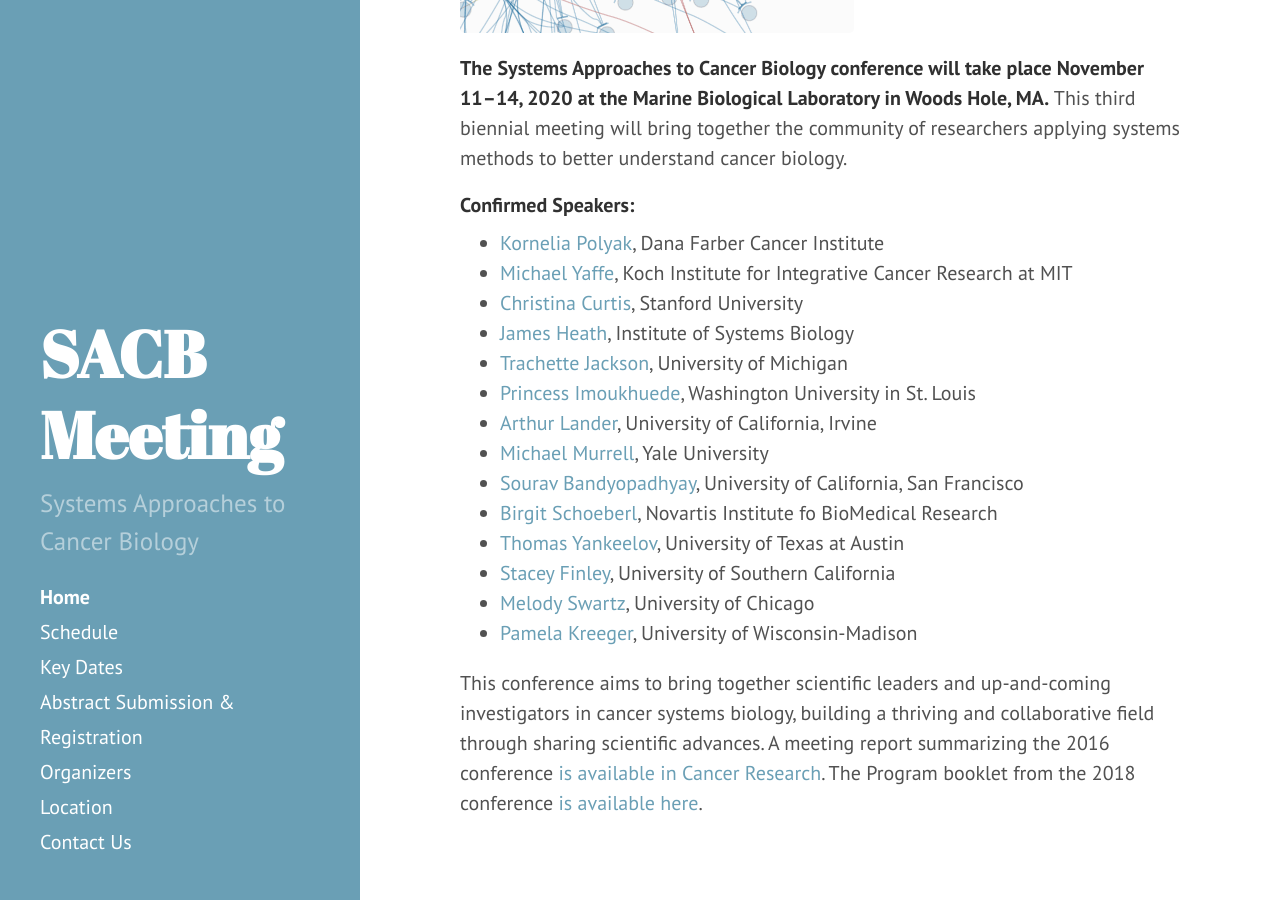
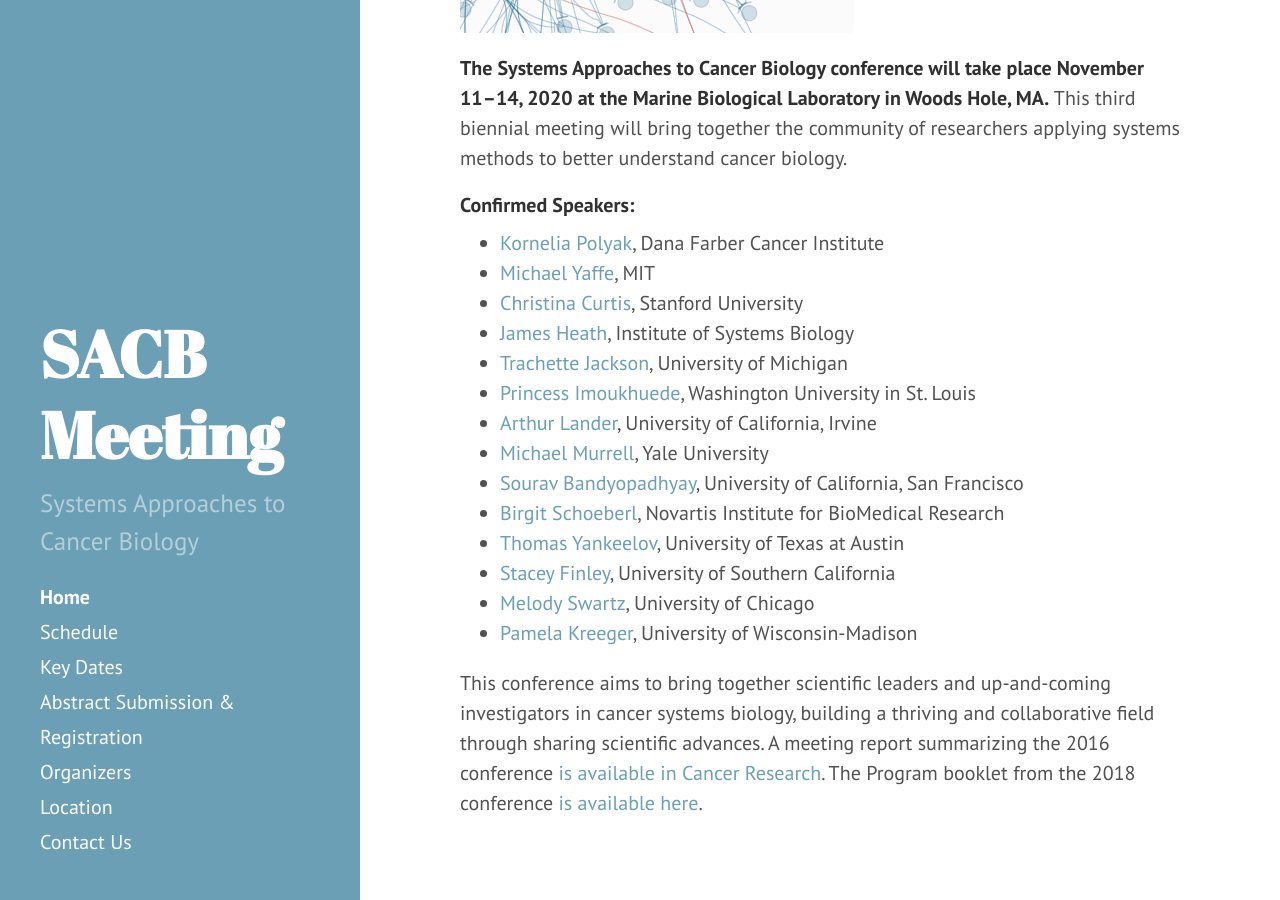
Before and after one commit to AECCSB/sacb-meeting, a Jekyll site: the page built from index.md, in a window 1280 px wide and 900 px high, scrolled down 501 px. Built offline with Jekyll 4.4.1, drawn with Linux system fonts in a browser that asks for light colours.

Commit message:
Fixed errors (#17)
* fixed some text errors and added a keydates page

* added Curtis and Heath to home page

* fixed a few mistakes

Co-authored-by: Aaron Meyer <2065146+aarmey@users.noreply.github.com>

```diff
--- a/index.md
+++ b/index.md
@@ -10,7 +10,7 @@
 #### Confirmed Speakers:
 
 - [Kornelia Polyak](https://www.polyaklab.dfci.harvard.edu/), Dana Farber Cancer Institute
-- [Michael Yaffe](https://ki.mit.edu/people/faculty/yaffe), Koch Institute for Integrative Cancer Research at MIT
+- [Michael Yaffe](https://ki.mit.edu/people/faculty/yaffe), MIT
 - [Christina Curtis](https://med.stanford.edu/curtislab.html), Stanford University
 - [James Heath](https://heath.isbscience.org/), Institute of Systems Biology
 - [Trachette Jackson](https://sites.lsa.umich.edu/tjacks/), University of Michigan
@@ -18,7 +18,7 @@
 - [Arthur Lander](https://lander-office.bio.uci.edu/), University of California, Irvine
 - [Michael Murrell](https://livingmatter.yale.edu/), Yale University
 - [Sourav Bandyopadhyay](http://cancersignaling.net/), University of California, San Francisco
-- [Birgit Schoeberl](https://www.linkedin.com/in/bschoeberl), Novartis Institute fo BioMedical Research
+- [Birgit Schoeberl](https://www.linkedin.com/in/bschoeberl), Novartis Institute for BioMedical Research
 - [Thomas Yankeelov](https://dellmed.utexas.edu/directory/thomas-yankeelov), University of Texas at Austin
 - [Stacey Finley](http://csbl.usc.edu/), University of Southern California
 - [Melody Swartz](https://pme.uchicago.edu/swartz_group/), University of Chicago
```
